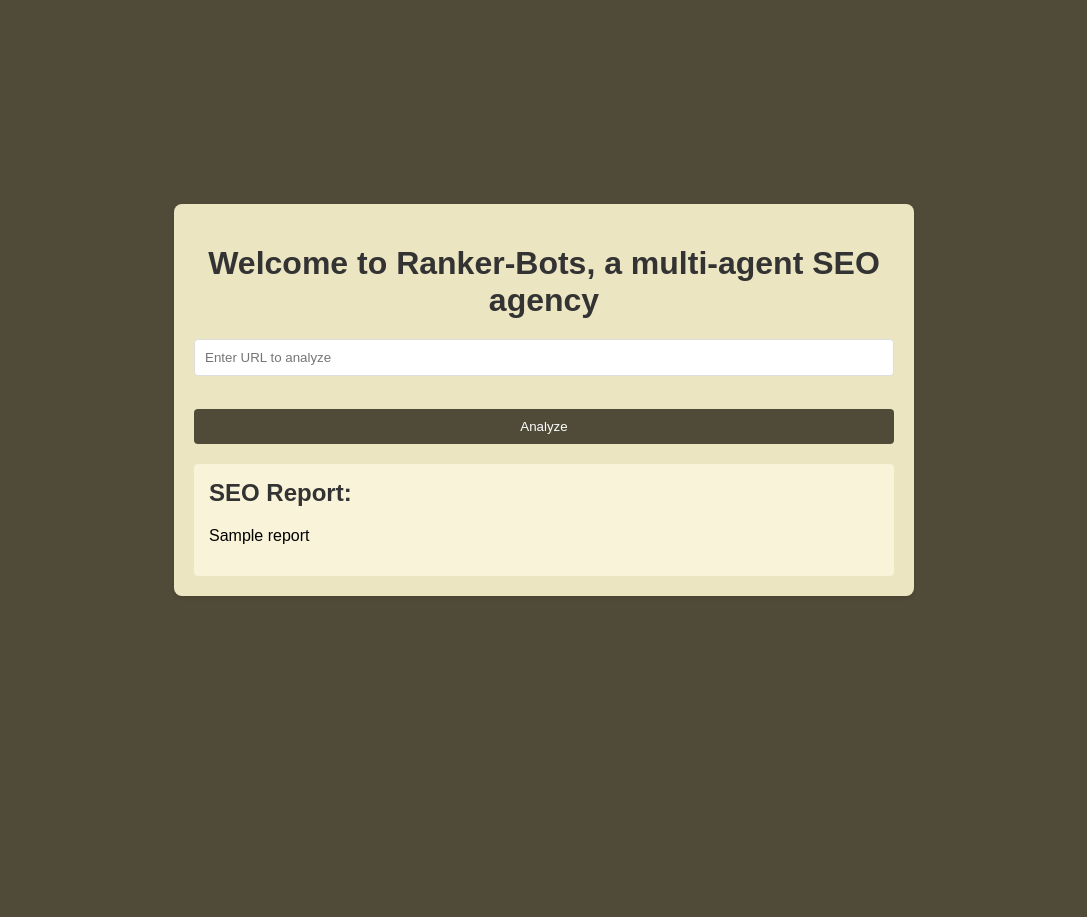
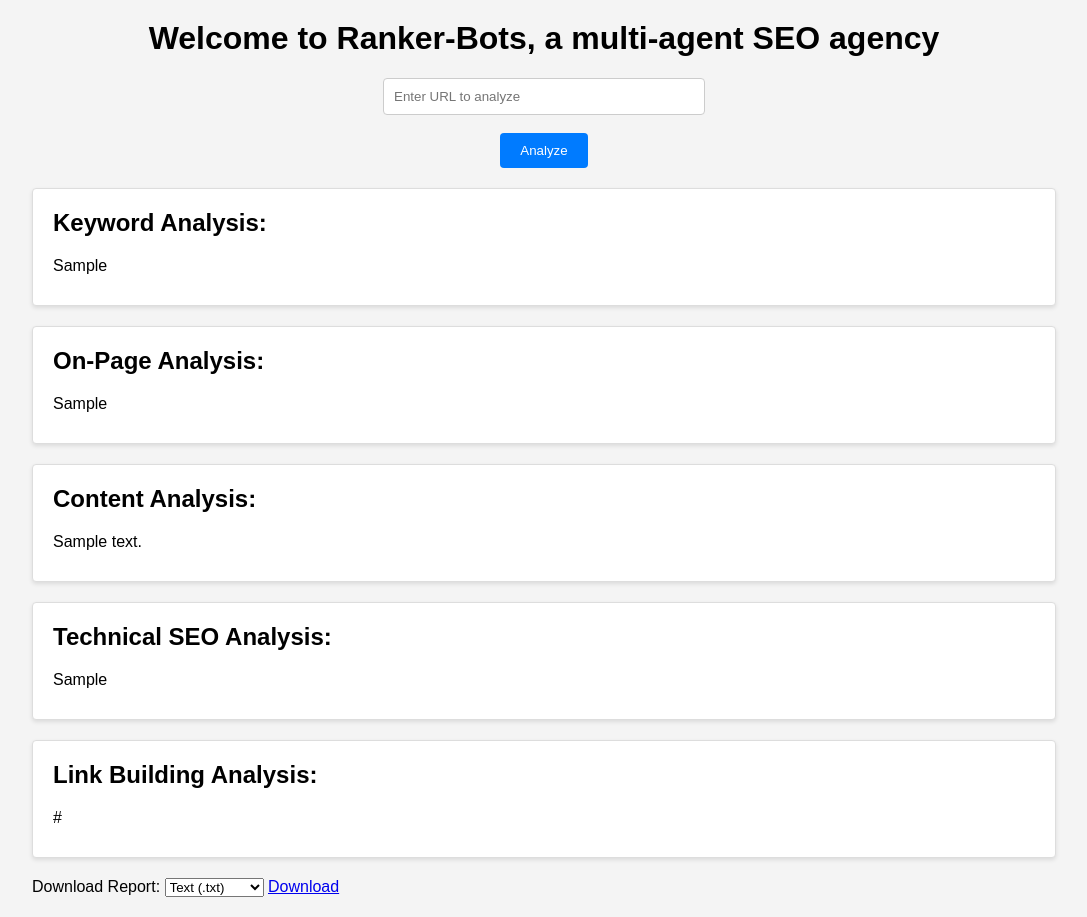
Before and after one commit to PiyushChall/Ranker-Bots, a FastAPI app: template templates/index.html in a window 1280 px wide. Shown: the whole page, without its empty margins (96-1183 px from the left). Before the commit the page ends 596 px from the top, so only its background shows below. Run offline with FastAPI, Linux system fonts and the light colour scheme; the template is opened without the code that fills it: most values are stand-ins (such as "Sample title", 1, 10 or a date in 2020).

Commit message:
changes in ui

```diff
--- a/main.py
+++ b/main.py
@@ -1,5 +1,5 @@
 from fastapi import FastAPI, Form, Request
-from fastapi.responses import HTMLResponse
+from fastapi.responses import HTMLResponse, FileResponse
 from fastapi.templating import Jinja2Templates
 from fastapi.staticfiles import StaticFiles
 import google.generativeai as genai
@@ -7,13 +7,9 @@ from dotenv import load_dotenv
 import os
 import requests
 from bs4 import BeautifulSoup
-from selenium import webdriver
-from selenium.webdriver.chrome.options import Options
-from selenium.webdriver.common.action_chains import ActionChains
-from selenium.webdriver.common.by import By
-from selenium.webdriver.support.ui import WebDriverWait
-from selenium.webdriver.support import expected_conditions as EC
-import time
+from urllib.parse import urljoin, urlparse
+import re  # Import the regular expression module
+from docx import Document  # Import python-docx
 
 load_dotenv()
 
@@ -24,12 +20,9 @@ templates = Jinja2Templates(directory="templates")
 genai.configure(api_key=os.getenv("GOOGLE_API_KEY"))
 model = genai.GenerativeModel('gemini-2.0-flash')
 
-'''
-# Configure Selenium
-chrome_options = Options()
-chrome_options.add_argument("--headless")  # Run Chrome in headless mode
-driver = webdriver.Chrome(options=chrome_options)
-'''
+def clean_text(text):
+    """Removes asterisks from the given text."""
+    return text.replace("*", "")
 
 class Agent:
     def __init__(self, name, description):
@@ -39,13 +32,11 @@ class Agent:
     def analyze(self, url):
         raise NotImplementedError
 
-
 class KeywordResearchAgent(Agent):
     def analyze(self, url):
-        prompt = f"Find relevant keywords for the following URL: {url}"
+        prompt = f"Find relevant keywords for the following URL: {url}. Describe the different types of keywords that are relevant (e.g., general keywords, long-tail keywords, etc.) and explain their importance for SEO."
         response = model.generate_content(prompt)
-        return response.text
-
+        return clean_text(response.text)
 
 class OnPageOptimizationAgent(Agent):
     def analyze(self, url):
@@ -57,78 +48,53 @@ class OnPageOptimizationAgent(Agent):
                 'name': 'description'}) else 'No description found'
             prompt = f"Analyze the following title: {title} and description: {description} for SEO."
             response = model.generate_content(prompt)
-            return response.text
+            return clean_text(response.text)
         except Exception as e:
             return f"Error analyzing on-page elements: {e}"
-
 
 class ContentAnalysisAgent(Agent):
     def analyze(self, url):
         try:
             response = requests.get(url)
             soup = BeautifulSoup(response.content, "html.parser")
-            # Extract all text from <p> tags
             content = ' '.join([p.get_text(strip=True) for p in soup.find_all('p')])
             prompt = f"Analyze the following website content for SEO and provide recommendations:\n\n{content}"
             response = model.generate_content(prompt)
-            return response.text
+            return clean_text(response.text)
         except Exception as e:
             return f"Error analyzing content: {e}"
 
-
 class TechnicalSEOAgent(Agent):
     def analyze(self, url):
-        '''
         try:
-            # Use Selenium to get the page source (for JavaScript rendering)
-            driver.get(url)
-            html_content = driver.page_source
-            soup = BeautifulSoup(html_content, "html.parser")
+            response = requests.get(url)
+            soup = BeautifulSoup(response.content, "html.parser")
 
-            # Check for SSL certificate
             ssl_certificate = "Present" if url.startswith("https://") else "Not present"
-
-            # Check for mobile-friendliness (basic check using viewport meta tag)
             viewport_meta = soup.find('meta', attrs={'name': 'viewport'})
             mobile_friendly = "Yes" if viewport_meta else "No"
 
-            # Check for sitemap.xml
             sitemap_url = f"{url.rstrip('/')}/sitemap.xml"
             sitemap_response = requests.get(sitemap_url)
             sitemap_present = "Present" if sitemap_response.status_code == 200 else "Not present"
 
-            # Check for broken links
             broken_links = []
             for link in soup.find_all('a'):
                 href = link.get('href')
-                if href and href.startswith('http'):
-                    try:
-                        response = requests.get(href)
-                        if response.status_code != 200:
-                            broken_links.append(href)
-                    except requests.exceptions.RequestException:
-                        broken_links.append(href)
+                if href:
+                    absolute_href = urljoin(url, href)
+                    parsed_href = urlparse(absolute_href)
+                    if parsed_href.scheme.startswith('http'):
+                        try:
+                            link_response = requests.head(absolute_href, allow_redirects=True)
+                            if link_response.status_code >= 400:
+                                broken_links.append(absolute_href)
+                        except requests.exceptions.RequestException:
+                            broken_links.append(absolute_href)
 
-            # Check for page speed (using Selenium to get performance timings)
-            navigation_start = driver.execute_script("return window.performance.timing.navigationStart")
-            dom_complete = driver.execute_script("return window.performance.timing.domComplete")
-            load_time = dom_complete - navigation_start
-            page_speed_score = "Good" if load_time < 3000 else "Needs improvement"
+            content_length = len(response.content)
+            page_speed_score = "Good" if content_length < 500000 else "Needs improvement"
 
-            # Example: Interacting with a button (if present)
-            try:
-                button = WebDriverWait(driver, 10).until(
-                    EC.presence_of_element_located((By.CSS_SELECTOR, "button"))
-                )
-                button.click()
-                time.sleep(2)  # Allow time for dynamic content to load.
-            except:
-                pass
-
-            # Example: Checking for specific elements
-            element_present = "Yes" if soup.find(id="some-element") else "No"
-
-            # Construct the prompt for Gemini
             prompt = f"""
                         Analyze the following technical SEO aspects of a website:
 
@@ -136,31 +102,23 @@ class TechnicalSEOAgent(Agent):
                         * Mobile-friendly: {mobile_friendly}
                         * Sitemap: {sitemap_present}
                         * Broken Links: {broken_links}
-                        * Page Speed Score: {page_speed_score} (Load time: {load_time} ms)
+                        * Page Speed Score: {page_speed_score} (Content length proxy)
 
                         Provide recommendations for improvement.
                         """
             response = model.generate_content(prompt)
-            return response.text
+            return clean_text(response.text)
 
         except Exception as e:
             return f"Error analyzing technical SEO: {e}"
-            '''
-        return "Link building analysis is not yet implemented."
-
 
 class LinkBuildingAgent(Agent):
     def analyze(self, url):
         try:
             response = requests.get(url)
             soup = BeautifulSoup(response.content, "html.parser")
-
-            # Extract relevant content for analysis (e.g., title, headings, keywords)
             title = soup.find('title').text if soup.find('title') else ""
             headings = [h.get_text(strip=True) for h in soup.find_all(['h1', 'h2', 'h3'])]
-            # You might need to use the KeywordResearchAgent here to get relevant keywords
-
-            # Construct the prompt for Gemini
             prompt = f"""
                     Suggest link building strategies for a website with the following characteristics:
 
@@ -169,16 +127,20 @@ class LinkBuildingAgent(Agent):
                     * URL: {url}
                     """
             response = model.generate_content(prompt)
-            return response.text
-
+            return clean_text(response.text)
         except Exception as e:
             return f"Error analyzing link building opportunities: {e}"
-
 
 @app.get("/", response_class=HTMLResponse)
 async def read_root(request: Request):
     return templates.TemplateResponse("index.html", {"request": request})
 
+def generate_report_content(agent_results, url):
+    """Generates the report content as a string."""
+    report = f"SEO Analysis Report for {url}\n\n"
+    for agent_name, result in agent_results.items():
+        report += f"--- {agent_name} ---\n{result}\n\n"
+    return report
 
 @app.post("/analyze_seo")
 async def analyze_seo(request: Request, url: str = Form(...)):
@@ -188,27 +150,51 @@ async def analyze_seo(request: Request, url: str = Form(...)):
     technical_agent = TechnicalSEOAgent("Technical Agent", "Checks technical aspects")
     link_building_agent = LinkBuildingAgent("Link Building Agent", "Suggests link building strategies")
 
-    keyword_results = keyword_agent.analyze(url)
-    onpage_results = onpage_agent.analyze(url)
-    content_results = content_agent.analyze(url)
-    technical_results = technical_agent.analyze(url)
-    link_building_results = link_building_agent.analyze(url)
+    agent_results = {
+        "Keyword Agent": keyword_agent.analyze(url),
+        "On-Page Agent": onpage_agent.analyze(url),
+        "Content Agent": content_agent.analyze(url),
+        "Technical Agent": technical_agent.analyze(url),
+        "Link Building Agent": link_building_agent.analyze(url),
+    }
 
-    report = f"""
-    Keyword Analysis:
-    {keyword_results}
+    return templates.TemplateResponse("index.html", {
+        "request": request,
+        "url": url,
+        "keyword_results": agent_results["Keyword Agent"],
+        "onpage_results": agent_results["On-Page Agent"],
+        "content_results": agent_results["Content Agent"],
+        "technical_results": agent_results["Technical Agent"],
+        "link_building_results": agent_results["Link Building Agent"],
+    })
 
-    On-Page Analysis:
-    {onpage_results}
+@app.get("/download_report")
+async def download_report(url: str, download_format: str):
+    """Handles the download request for the SEO report."""
+    keyword_agent = KeywordResearchAgent("Keyword Agent", "Finds keywords")
+    onpage_agent = OnPageOptimizationAgent("On-Page Agent", "Analyzes on-page elements")
+    content_agent = ContentAnalysisAgent("Content Agent", "Analyzes content")
+    technical_agent = TechnicalSEOAgent("Technical Agent", "Checks technical aspects")
+    link_building_agent = LinkBuildingAgent("Link Building Agent", "Suggests link building strategies")
 
-    Content Analysis:
-    {content_results}
+    agent_results = {
+        "Keyword Agent": keyword_agent.analyze(url),
+        "On-Page Agent": onpage_agent.analyze(url),
+        "Content Agent": content_agent.analyze(url),
+        "Technical Agent": technical_agent.analyze(url),
+        "Link Building Agent": link_building_agent.analyze(url),
+    }
 
-    Technical SEO Analysis:
-    {technical_results}
+    report_content = generate_report_content(agent_results, url)
 
-    Link Building Analysis:
-    {link_building_results}
-    """
-
-    return templates.TemplateResponse("index.html", {"request": request, "report": report, "url": url})
+    if download_format == "txt":
+        # Create a temporary file
+        with open("report.txt", "w") as f:
+            f.write(report_content)
+        return FileResponse("report.txt", filename="report.txt", media_type="text/plain")
+    elif download_format == "docx":
+        # Create a Word document
+        document = Document()
+        document.add_paragraph(report_content)
+        document.save("report.docx")
+        return FileResponse("report.docx", filename="report.docx", media_type="application/vnd.openxmlformats-officedocument.wordprocessingml.document")
--- a/static/style.css
+++ b/static/style.css
@@ -1,63 +1,81 @@
 body {
     font-family: sans-serif;
-    background-color: #504B38;
-    display: flex;
-    justify-content: center;
-    align-items: center;
-    min-height: 100vh;
     margin: 0;
-}
-
-.container {
-    background-color: #EBE5C2;
-    padding: 20px;
-    border-radius: 8px;
-    box-shadow: 0 2px 4px rgba(0, 0, 0, 0.1);
-    width: 700px;
+    padding: 0;
+    background-color: #f4f4f4;
 }
 
 h1 {
     text-align: center;
+    margin-top: 20px;
+}
+
+form {
+    text-align: center;
     margin-bottom: 20px;
-    color: #333;
 }
 
 input[type="url"] {
-    width: 100%;
     padding: 10px;
-    margin-bottom: 15px;
-    border: 1px solid #ddd;
+    width: 300px;
+    border: 1px solid #ccc;
     border-radius: 4px;
-    box-sizing: border-box;
-    background-color: #ffffff;
 }
 
 button {
-    background-color: #504B38;
+    padding: 10px 20px;
+    background-color: #007bff;
     color: white;
-    padding: 10px 15px;
     border: none;
     border-radius: 4px;
     cursor: pointer;
-    width: 100%;
 }
 
 button:hover {
-    background-color: #B9B28A;
+    background-color: #0056b3;
+}
+
+.container {
+    width: 80%;
+    margin: 20px auto;
 }
 
 .result-box {
-    margin-top: 20px;
-    padding: 15px;
-    background-color: #F8F3D9;
+    background-color: white;
+    border: 1px solid #ddd;
     border-radius: 4px;
+    padding: 20px;
+    margin-bottom: 20px;
+    box-shadow: 0 2px 4px rgba(0, 0, 0, 0.1);
 }
 
 .result-box h2 {
     margin-top: 0;
-    color: #333;
 }
 
 .result-box p {
-    word-wrap: break-word;
+    margin-bottom: 10px;
 }
+
+.result-box img {
+    max-width: 100%;
+    height: auto;
+    display: block;
+    margin-top: 10px;
+}
+
+.result-box table {
+    width: 100%;
+    border-collapse: collapse;
+    margin-bottom: 10px;
+}
+
+.result-box th, .result-box td {
+    border: 1px solid #ddd;
+    padding: 8px;
+    text-align: left;
+}
+
+.result-box th {
+    background-color: #f2f2f2;
+}
--- a/templates/index.html
+++ b/templates/index.html
@@ -12,11 +12,45 @@
             <button type="submit">Analyze</button>
         </form>
 
-        {% if report %}
+        {% if url %}
             <div class="result-box">
-                <h2>SEO Report:</h2>
-                <p>{{ report|replace('\n', '<br>')|safe }}</p>
+                <h2>Keyword Analysis:</h2>
+                <p>{{ keyword_results|replace('\n', '<br>')|safe }}</p>
             </div>
+            <div class="result-box">
+                <h2>On-Page Analysis:</h2>
+                <p>{{ onpage_results|replace('\n', '<br>')|safe }}</p>
+            </div>
+            <div class="result-box">
+                <h2>Content Analysis:</h2>
+                <p>{{ content_results|replace('\n', '<br>')|safe }}</p>
+            </div>
+             <div class="result-box">
+                <h2>Technical SEO Analysis:</h2>
+                <p>{{ technical_results|replace('\n', '<br>')|safe }}</p>
+            </div>
+            <div class="result-box">
+                <h2>Link Building Analysis:</h2>
+                <p>{{ link_building_results|replace('\n', '<br>')|safe }}</p>
+            </div>
+        {% endif %}
+
+        {% if url %}
+            <label for="download_format">Download Report:</label>
+            <select name="download_format" id="download_format">
+                <option value="txt">Text (.txt)</option>
+                <option value="docx">Word (.docx)</option>
+            </select>
+            <a id="download_link" href="#">Download</a>
+
+            <script>
+                document.getElementById('download_format').addEventListener('change', function() {
+                    var url = "{{ url }}";
+                    var format = this.value;
+                    var downloadUrl = "/download_report?url=" + url + "&download_format=" + format;
+                    document.getElementById('download_link').href = downloadUrl;
+                });
+            </script>
         {% endif %}
     </div>
 </body>
```
Also changed, not shown: ambuj.py (added, +302 -0 lines), requirements.txt (added, +7 -0 lines), 1 other file.
